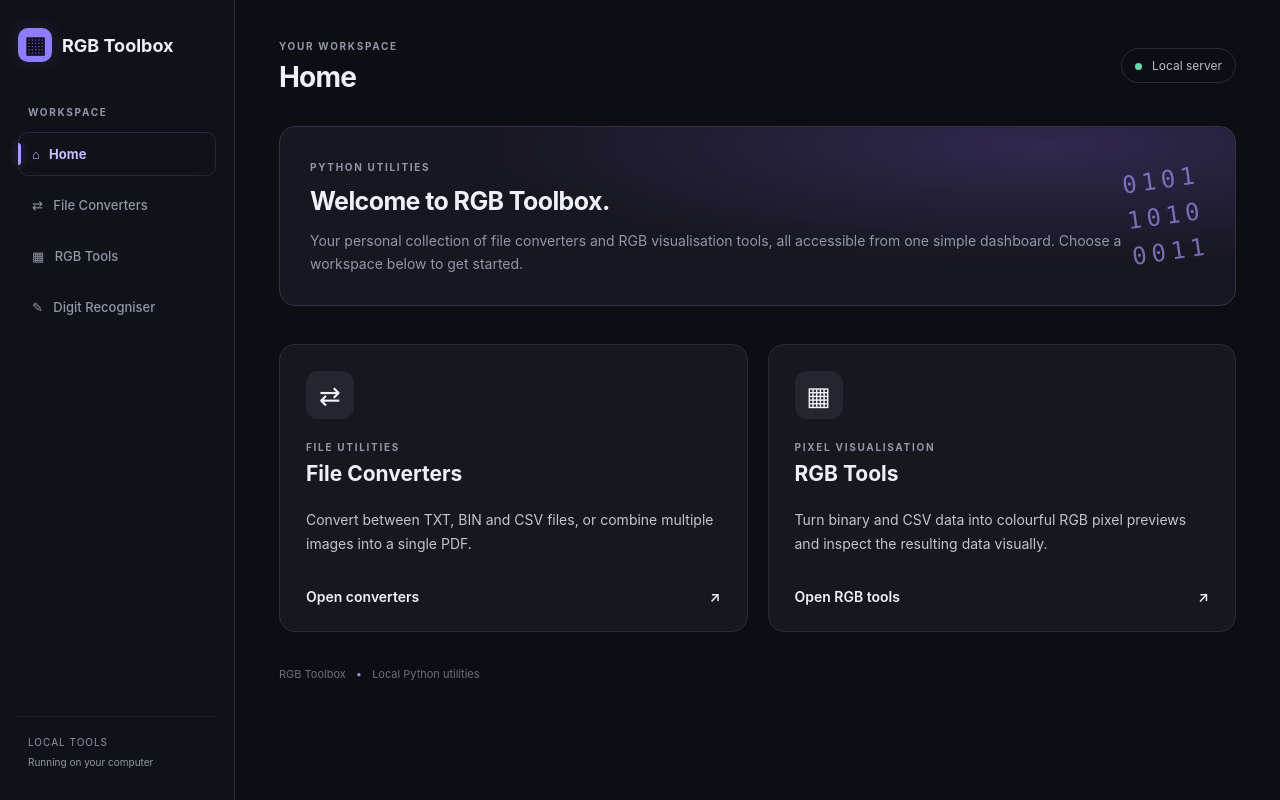
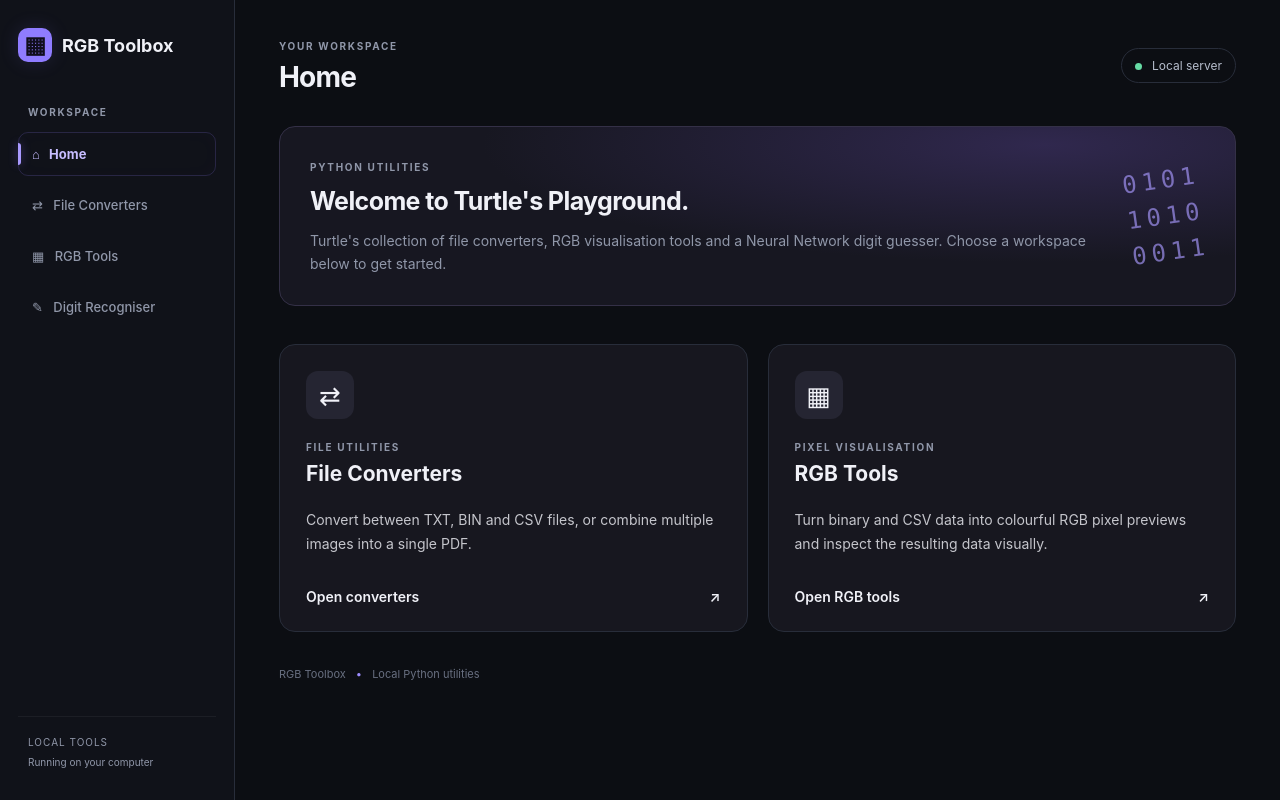
Before and after one commit to samph2303/Turtles-Playground, a Flask app: page / in a window 1280 px wide. Run offline with Flask 3, Linux system fonts and the light colour scheme.

Commit message:
welcome screen update

```diff
--- a/templates/index.html
+++ b/templates/index.html
@@ -54,10 +54,10 @@
     <section class="welcome">
       <div>
         <span class="eyebrow">PYTHON UTILITIES</span>
-        <h2>Welcome to RGB Toolbox.</h2>
+        <h2>Welcome to Turtle's Playground.</h2>
         <p>
-          Your personal collection of file converters and RGB visualisation
-          tools, all accessible from one simple dashboard. Choose a workspace
+          Turtle's collection of file converters, RGB visualisation
+          tools and a Neural Network digit guesser. Choose a workspace
           below to get started.
         </p>
       </div>
```
